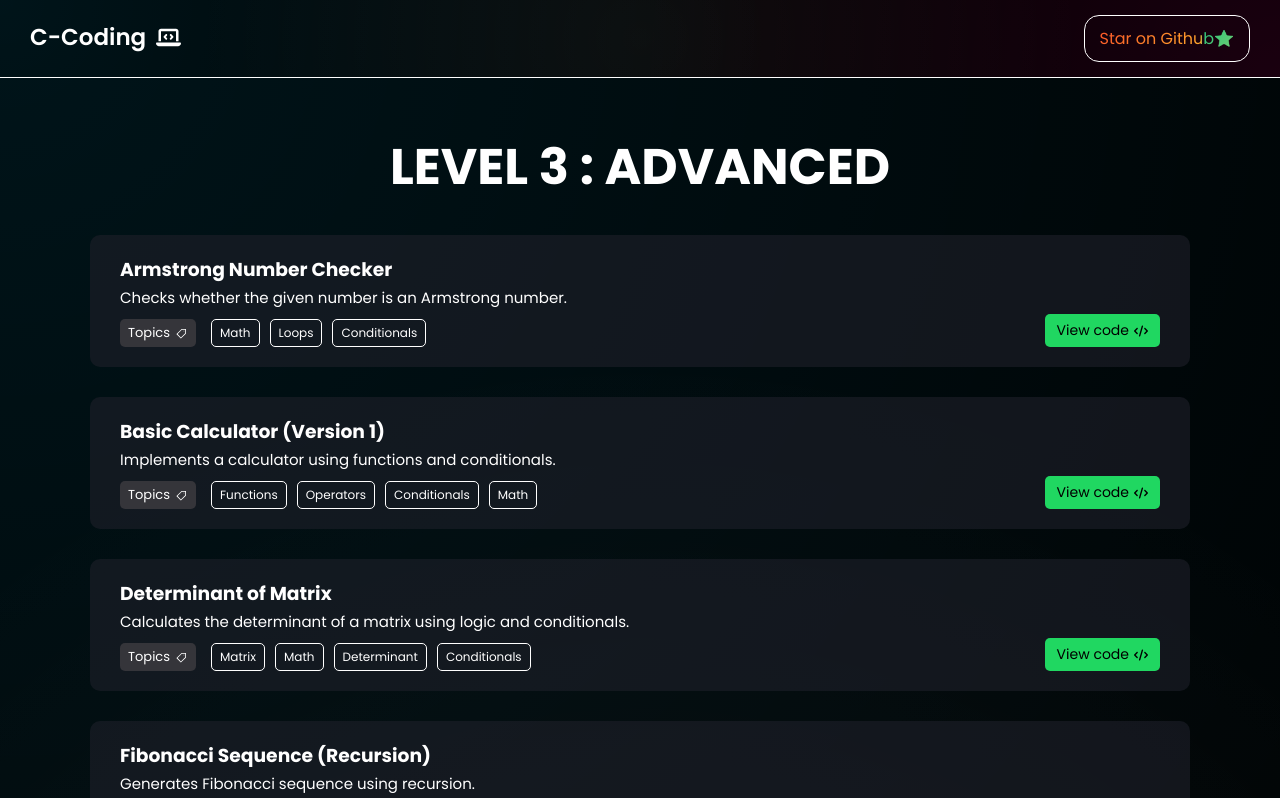
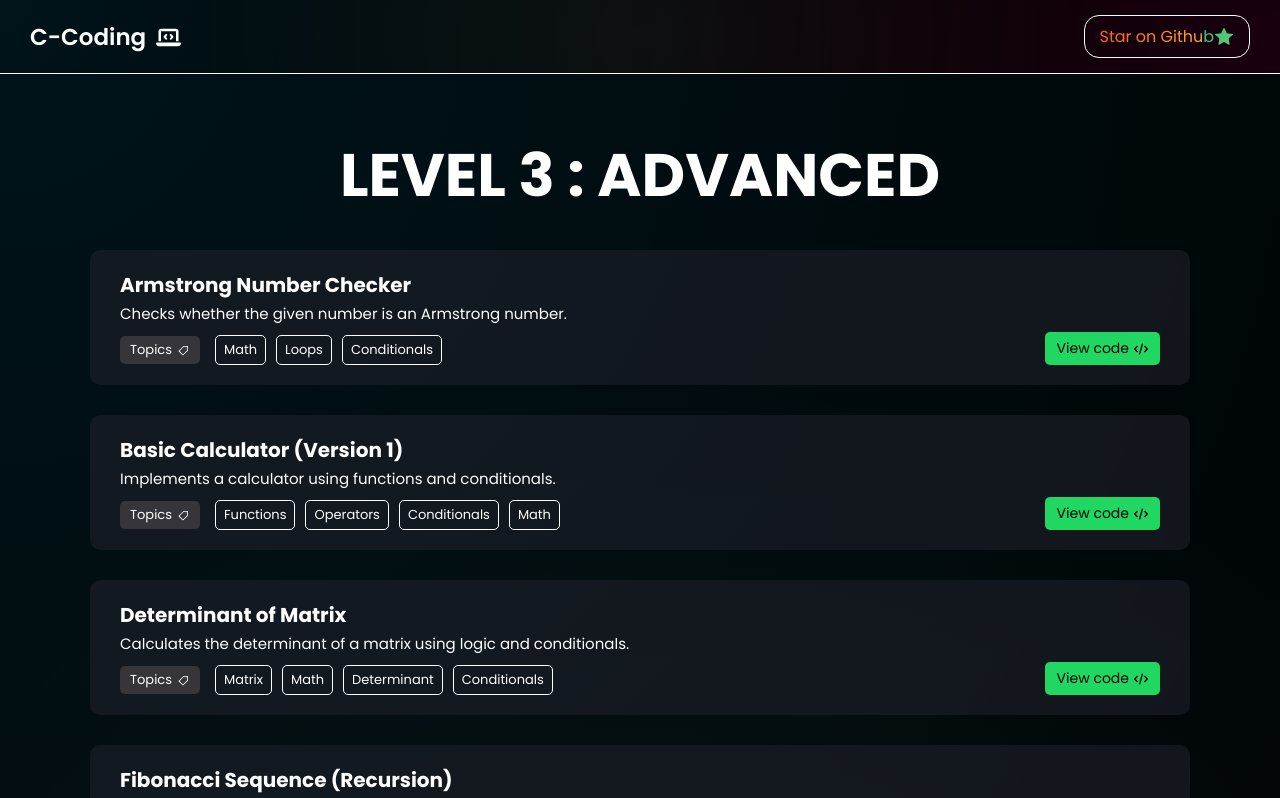
Before and after one commit to TonyStark-19/C-Coding, a React (Create React App) app in the folder c-coding/: page /levels/hard in a window 1280 px wide. Shown: the top 798 px of the page. Built offline with nearby package versions, Linux system fonts and the light colour scheme.

Commit message:
Added improvements

```diff
--- a/c-coding/src/App.css
+++ b/c-coding/src/App.css
@@ -95,7 +95,7 @@ body {
 }
 
 .star-btn button {
-    padding: 10px 15px;
+    padding: 8px 15px;
     font-size: 16px;
     border-radius: 15px;
     cursor: pointer;
@@ -147,6 +147,7 @@ body {
 .content h1 {
     font-size: 40px;
     text-align: center;
+    letter-spacing: 1px;
 }
 
 .content h2 {
@@ -252,6 +253,7 @@ body {
 
     .content h1 {
         font-size: 35px;
+        letter-spacing: normal;
     }
 
     .content h2 {
--- a/c-coding/src/Program-page.css
+++ b/c-coding/src/Program-page.css
@@ -40,6 +40,7 @@
 .program-page p {
     margin: 0 0 20px;
     letter-spacing: 1px;
+    text-align: center;
 }
 
 /* code block */
@@ -119,10 +120,6 @@ pre {
         font-size: 22px;
     }
 
-    .program-page p {
-        text-align: center;
-    }
-
     pre {
         width: 400px;
     }
--- a/c-coding/src/level-page.css
+++ b/c-coding/src/level-page.css
@@ -34,7 +34,7 @@
 
 .easy-level-container h1 {
     color: #ffffff;
-    font-size: 50px;
+    font-size: 60px;
     margin: 0 0 30px;
     text-transform: uppercase;
 }
@@ -65,6 +65,10 @@
 .program-box:hover {
     cursor: pointer;
     background-color: rgba(31, 32, 42, 1);
+}
+
+.program-box h3 {
+    font-size: 20px;
 }
 
 .program-box p {
@@ -125,6 +129,10 @@
 }
 
 @media (max-width: 1050px) {
+
+    .easy-level-container h1 {
+        font-size: 55px;
+    }
 
     .program-box {
         width: 800px;
--- a/c-coding/src/levels.css
+++ b/c-coding/src/levels.css
@@ -36,13 +36,18 @@
 
 .levels-container h1 {
     color: #ffffff;
-    font-size: 50px;
+    font-size: 60px;
     margin: 0 0 30px;
+    text-transform: uppercase;
+}
+
+.levels-container h2 {
     text-transform: uppercase;
 }
 
 .levels-container p {
     margin: 2px 0;
+    font-size: 16px;
 }
 
 /* levels grid */
@@ -100,7 +105,7 @@
 
 .topics-head {
     background-color: rgb(53, 53, 58);
-    padding: 4px 8px;
+    padding: 4px 10px;
     border-radius: 5px;
     font-size: 13px;
     margin-right: 5px;
@@ -117,7 +122,7 @@
     border: 1px solid #ffffff;
     border-radius: 5px;
     padding: 4px 8px;
-    font-size: 12px;
+    font-size: 13px;
 }
 
 /* get started */
@@ -148,6 +153,10 @@
 }
 
 @media (max-width: 1050px) {
+
+    .levels-container h1 {
+        font-size: 55px;
+    }
 
     .level-card {
         width: 800px;
```
